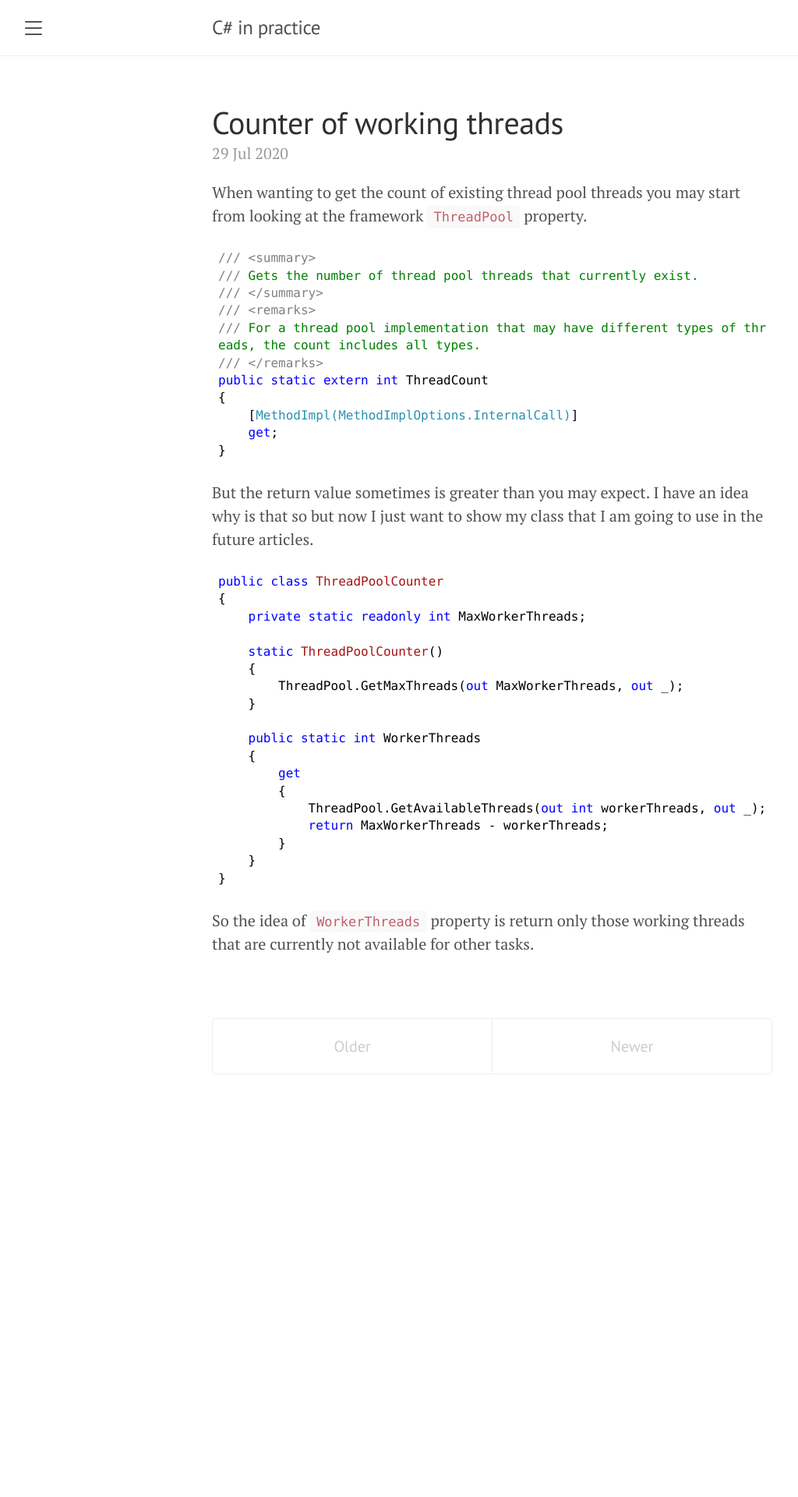
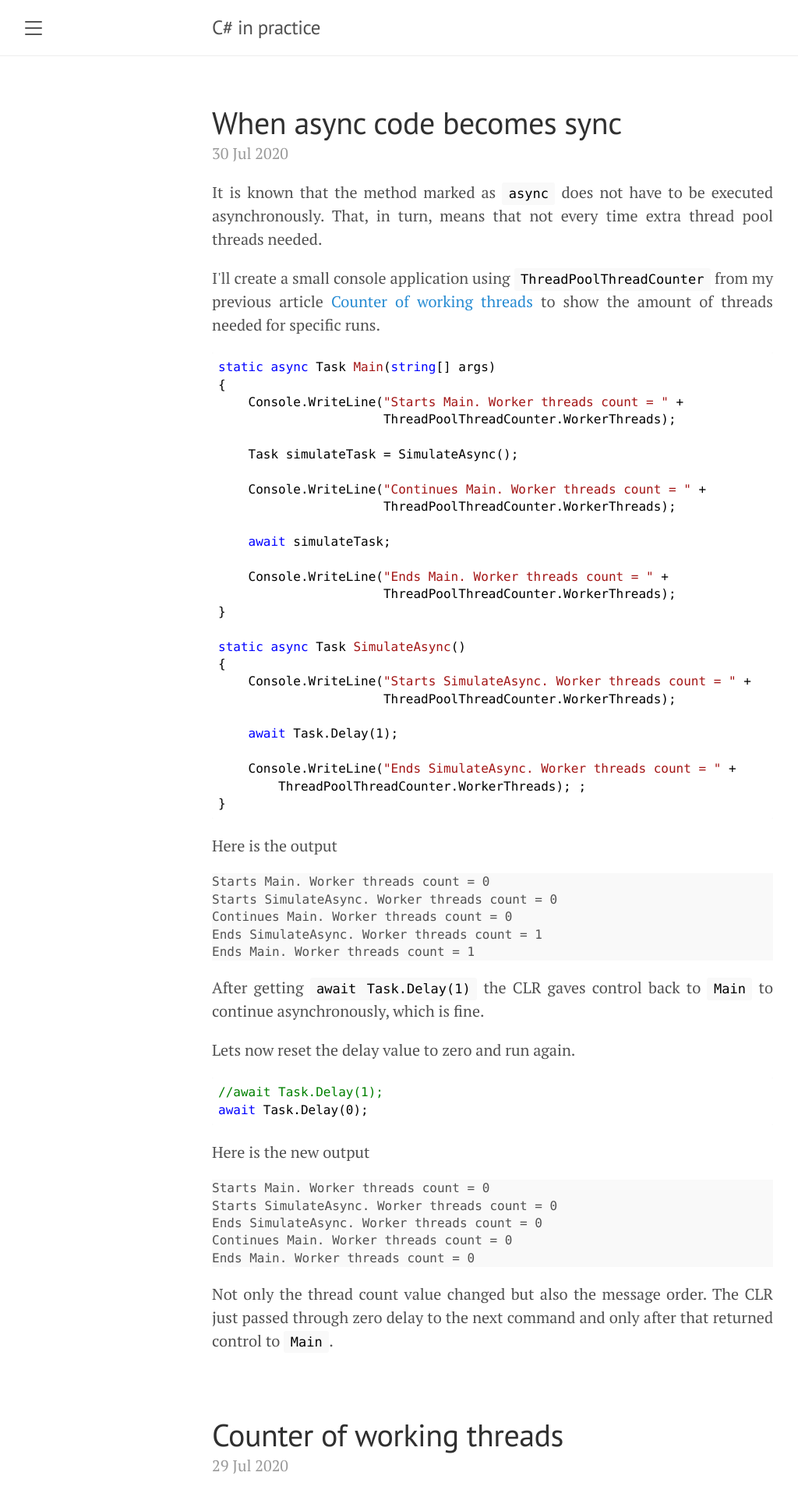
Before and after one commit to akovanev/kovanev.github.io, a Jekyll site: the page built from index.html, in a window 1280 px wide. Shown: the top 1920 px of the page at 78% size, without its empty margins (8-1032 px from the left). Built offline with Jekyll 4.4.1, drawn with Linux system fonts in a browser that asks for light colours; the list of posts is cut into pages by our own code; before the commit the page ends 1438 px from its top, so only the background shows below that; some of the changed text lies outside the part shown.

Commit message:
Seconf article
Signed-off-by: Alex Kovanev <alex.kovanev@guidance.com>

```diff
--- a/_posts/2020-07-29-ThreadPoolCounter.md
+++ b/_posts/2020-07-29-Counter-of-working-threads.md
@@ -3,7 +3,7 @@ layout: post
 title: Counter of working threads
 ---
 
-When wanting to get the count of existing thread pool threads you may start from looking at the framework <code>ThreadPool</code> property.
+<p>When wanting to get the count of the thread pool active threads it looks natural to use the <code>ThreadCount</code> property of the <code>ThreadPool</code>.</p>
 
 <pre><code class="C#">/// &lt;summary&gt;
 /// Gets the number of thread pool threads that currently exist.
@@ -18,13 +18,13 @@ public static extern int ThreadCount
 }
 </code></pre>
 
-<p>But the return value sometimes is greater than you may expect. I have an idea why is that so but now I just want to show my class that I am going to use in the future articles.</p>
+<p>However the return value may be greater than expected. To be honest, I didn't find any information regarding these magic types from "the count includes all types". But as a workaround I'm going to implement a sort of helper class that is focused on only available worker threads.</p>
 
-<pre><code class="C#">public class ThreadPoolCounter
+<pre><code class="C#">public class ThreadPoolThreadCounter
 {
     private static readonly int MaxWorkerThreads;
 
-    static ThreadPoolCounter()
+    static ThreadPoolThreadCounter()
     {
         ThreadPool.GetMaxThreads(out MaxWorkerThreads, out _);
     }
@@ -38,5 +38,3 @@ public static extern int ThreadCount
         }
     }
 }</code></pre>
-
-So the idea of <code>WorkerThreads</code> property is return only those working threads that are currently not available for other tasks.
--- /dev/null
+++ b/_posts/2020-07-30-When-async-code-becomes-sync.md
@@ -0,0 +1,56 @@
+---
+layout: post
+title: When async code becomes sync
+---
+
+<p>It is known that the method marked as <code>async</code> does not have to be executed asynchronously. That, in turn, means that not every time extra thread pool threads needed.</p>
+
+<p>I'll create a small console application using <code>ThreadPoolThreadCounter</code> from my previous article <a href="/2020/07/29/Counter-of-working-threads">Counter of working threads</a> to show the amount of threads needed for specific runs.</p>
+
+<pre><code class="C#">static async Task Main(string[] args)
+{
+    Console.WriteLine("Starts Main. Worker threads count = " +
+                      ThreadPoolThreadCounter.WorkerThreads);
+
+    Task simulateTask = SimulateAsync();
+
+    Console.WriteLine("Continues Main. Worker threads count = " +
+                      ThreadPoolThreadCounter.WorkerThreads);
+
+    await simulateTask;
+
+    Console.WriteLine("Ends Main. Worker threads count = " +
+                      ThreadPoolThreadCounter.WorkerThreads);
+}
+
+static async Task SimulateAsync()
+{
+    Console.WriteLine("Starts SimulateAsync. Worker threads count = " +
+                      ThreadPoolThreadCounter.WorkerThreads);
+
+    await Task.Delay(1);
+
+    Console.WriteLine("Ends SimulateAsync. Worker threads count = " +
+        ThreadPoolThreadCounter.WorkerThreads); ;
+}</code></pre>
+
+<p>Here is the output</p>
+<pre><code class="nohighlight">Starts Main. Worker threads count = 0
+Starts SimulateAsync. Worker threads count = 0
+Continues Main. Worker threads count = 0
+Ends SimulateAsync. Worker threads count = 1
+Ends Main. Worker threads count = 1</code></pre>
+
+<p>After getting <code>await Task.Delay(1)</code> the CLR gaves control back to <code>Main</code> to continue asynchronously, which is fine. </p>
+<p>Lets now reset the delay value to zero and run again.</p>
+<pre><code class="C#">//await Task.Delay(1);
+await Task.Delay(0);</code></pre>
+
+<p>Here is the new output</p>
+<pre><code class="nohighlight">Starts Main. Worker threads count = 0
+Starts SimulateAsync. Worker threads count = 0
+Ends SimulateAsync. Worker threads count = 0
+Continues Main. Worker threads count = 0
+Ends Main. Worker threads count = 0</code></pre>
+
+<p>Not only the thread count value changed but also the message order. The CLR just passed through zero delay to the next command and only after that returned control to <code>Main</code>.</p>
--- a/public/css/poole.css
+++ b/public/css/poole.css
@@ -12,6 +12,8 @@
  * Designed, built, and released under MIT license by @mdo. Learn more at
  * https://github.com/poole/poole.
  * <pre> padding value reset to 0 by Alex Kovanev
+ * <p> alignment set to justify
+ * <code> color changed to black
  */
 
 
@@ -64,6 +66,11 @@ body {
   background-color: #fff;
   -webkit-text-size-adjust: 100%;
       -ms-text-size-adjust: 100%;
+}
+
+
+p {
+  text-align: justify;
 }
 
 /* No `:visited` state is required by default (browsers will use `a`) */
@@ -156,7 +163,7 @@ pre {
 code {
   padding: .25em .5em;
   font-size: 85%;
-  color: #bf616a;
+  color: black;
   background-color: #f9f9f9;
   border-radius: 3px;
 }
```
